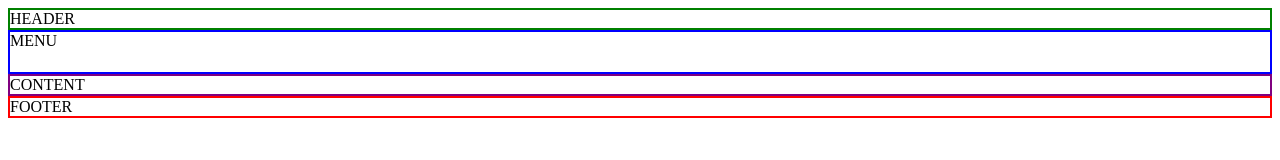
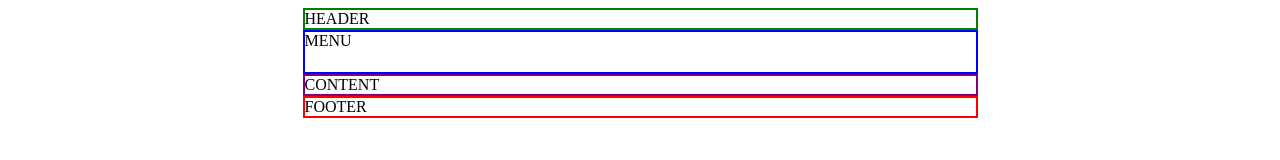
Before and after one commit to RadhikaRJ/Grid, a plain HTML site: page index.html in a window 1280 px wide. Drawn offline with Linux system fonts and the light colour scheme.

Commit message:
setting max width & margin

```diff
--- a/styles.css
+++ b/styles.css
@@ -1,5 +1,7 @@
 
 .grid-container{
+    margin:0 auto;
+    max-width:675px;
     display:grid;
     grid-template-columns: 1fr;
     grid-template-rows:1fr 2fr 1fr;
```
